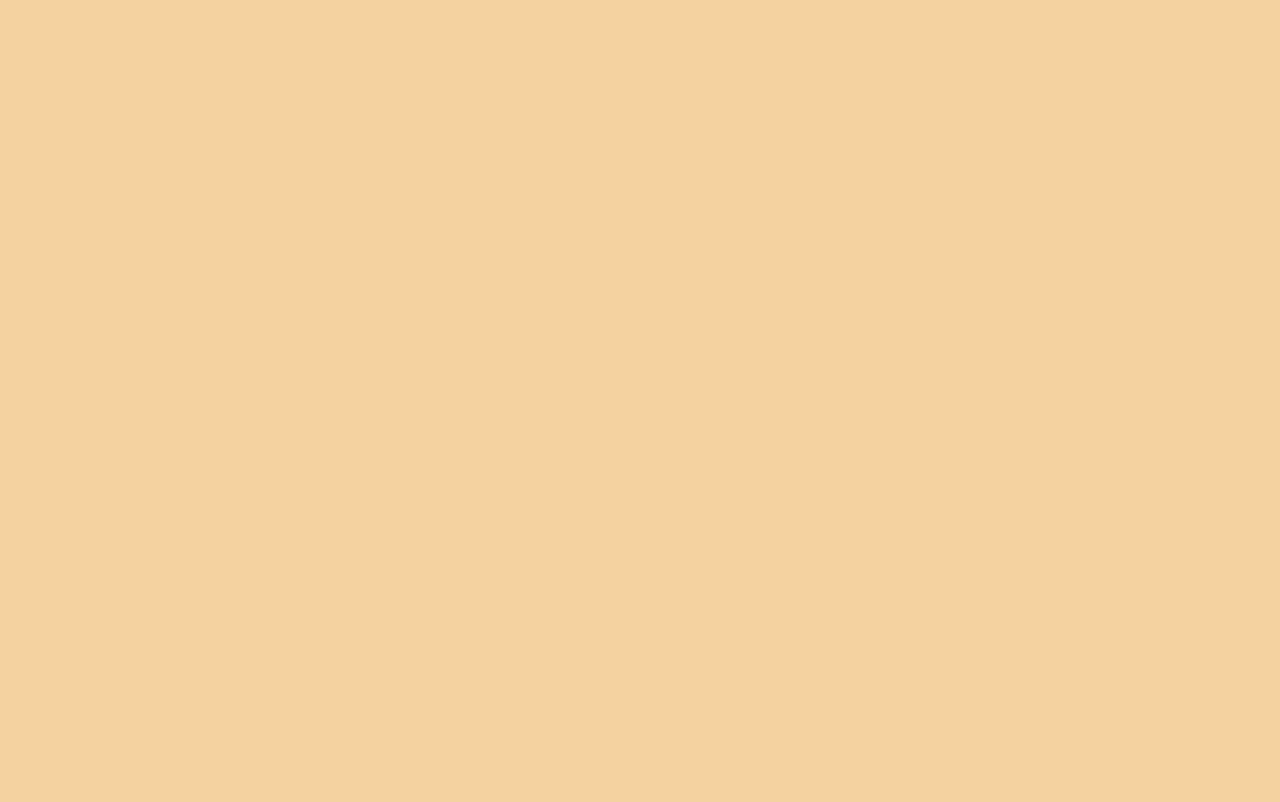
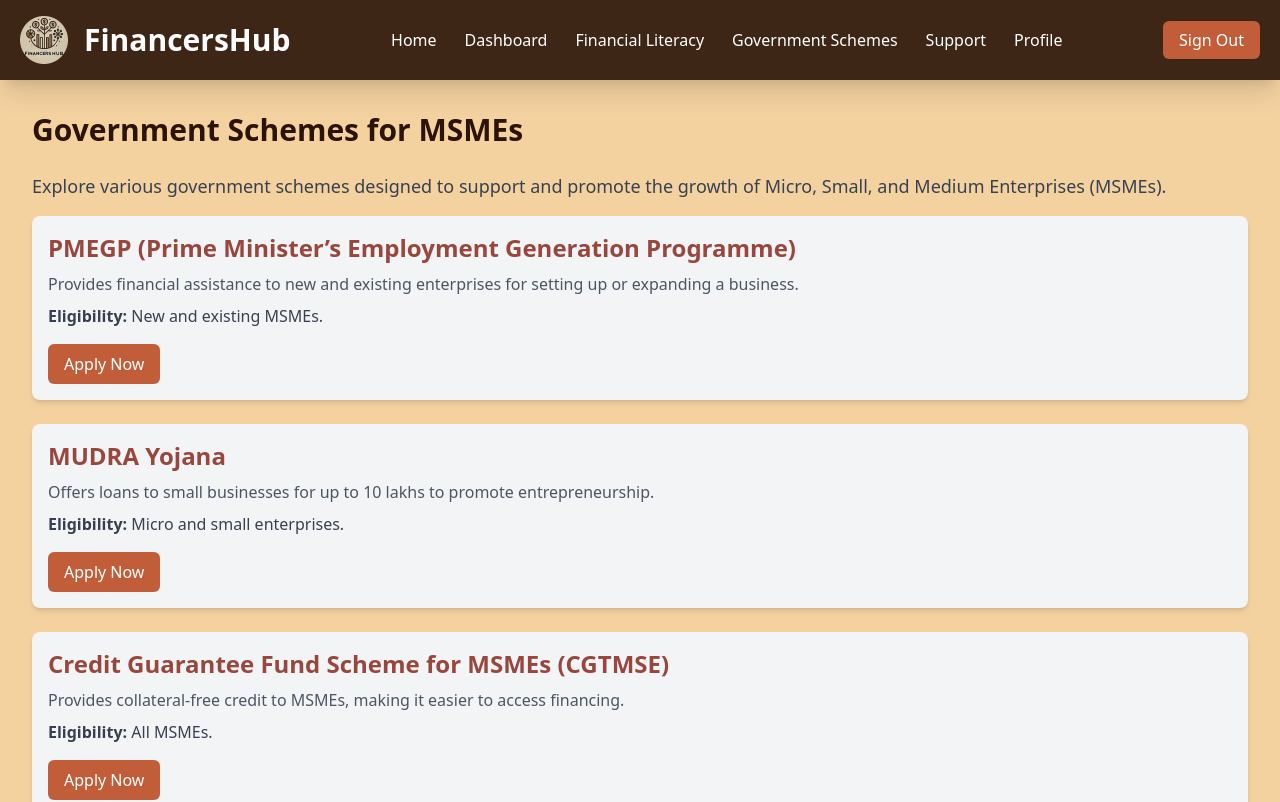
Before and after one commit to NaynaBisht/Financers-Hub, a React (Create React App) app in the folder client/: page /GovSchemes in a window 1280 px wide. Before the commit this address had no page. Shown: the top 802 px of the page. Built offline with nearby package versions, Linux system fonts and the light colour scheme.

Commit message:
govSchemes

```diff
--- a/client/package.json
+++ b/client/package.json
@@ -9,6 +9,7 @@
     "@testing-library/user-event": "^13.5.0",
     "autoprefixer": "^10.4.20",
     "axios": "^1.7.7",
+    "multer": "^1.4.5-lts.1",
     "postcss": "^8.4.47",
     "react": "^18.3.1",
     "react-dom": "^18.3.1",
--- a/client/src/App.js
+++ b/client/src/App.js
@@ -1,16 +1,30 @@
 import React from "react";
-import './index.css'
+import './index.css';
 import { BrowserRouter as Router, Route, Routes } from "react-router-dom";
 import LandingMSME from "./pages/MSME/LandingMSME.js";
-import Register from "./pages/MSME/Register.js"; // Ensure the correct path
+import Register from "./pages/MSME/Register.js";
+import Dashboard from './pages/MSME/Dashboard.js';
+import ApplyLoan from './pages/MSME/ApplyLoan.js';
+import Profile from "./pages/MSME/Profile.js";
+import GovSchemes from "./pages/MSME/GovSchemes.js";
+import FinancialLiteracy from "./pages/MSME/FinancialLiteracy.js";
+import LoanStatus from "./pages/MSME/LoanStatus.js";
+import Support from "./pages/MSME/Support.js";
 
 const App = () => {
     return (
         <Router>
             <div>
                 <Routes>
-                    <Route path="/" element={<Register />} />  {/* Main page for registration */}
-                    <Route path="/msme" element={<LandingMSME />} />  {/* Landing page after sign in */}
+                    <Route path="/" element={<Register />} />
+                    <Route path="/msme" element={<LandingMSME />} />
+                    <Route path="/Dashboard" element={<Dashboard />} />
+                    <Route path="/ApplyLoan" element={<ApplyLoan />} />
+                    <Route path="/Profile" element={<Profile />} />
+                    <Route path="/GovSchemes" element={<GovSchemes />} />
+                    <Route path="/FinancialLiteracy" element={<FinancialLiteracy />} />
+                    <Route path="/LoanStatus" element={<LoanStatus />} />
+                    <Route path="/Support" element={<Support />} />
                 </Routes>
             </div>
         </Router>
--- /dev/null
+++ b/client/src/pages/MSME/GovSchemes.js
@@ -0,0 +1,68 @@
+import React from 'react';
+import NavbarMSME from '../../components/NavbarMSME.js';
+
+const governmentSchemes = [
+    {
+        id: 1,
+        name: "PMEGP (Prime Minister’s Employment Generation Programme)",
+        description: "Provides financial assistance to new and existing enterprises for setting up or expanding a business.",
+        eligibility: "New and existing MSMEs.",
+        link: "/apply-pmegp"
+    },
+    {
+        id: 2,
+        name: "MUDRA Yojana",
+        description: "Offers loans to small businesses for up to 10 lakhs to promote entrepreneurship.",
+        eligibility: "Micro and small enterprises.",
+        link: "/apply-mudra"
+    },
+    {
+        id: 3,
+        name: "Credit Guarantee Fund Scheme for MSMEs (CGTMSE)",
+        description: "Provides collateral-free credit to MSMEs, making it easier to access financing.",
+        eligibility: "All MSMEs.",
+        link: "/apply-cgtmse"
+    },
+    {
+        id: 4,
+        name: "Technology Upgradation Fund Scheme (TUFS)",
+        description: "Supports MSMEs in upgrading technology to improve productivity and competitiveness.",
+        eligibility: "Existing MSMEs in textile and garment manufacturing.",
+        link: "/apply-tufs"
+    },
+    {
+        id: 5,
+        name: "Stand-Up India Scheme",
+        description: "Facilitates bank loans between 10 lakhs and 1 crore for SC/ST and women entrepreneurs.",
+        eligibility: "SC/ST and women entrepreneurs.",
+        link: "/apply-standup"
+    }
+];
+
+const GovernmentSchemes = () => {
+    return (
+        <div>
+            <NavbarMSME/>
+            <div className="container mx-auto p-8">
+                <h1 className="text-3xl font-bold text-[#2B1308] mb-6">Government Schemes for MSMEs</h1>
+                <p className="mb-4 text-lg text-gray-700">
+                    Explore various government schemes designed to support and promote the growth of Micro, Small, and Medium Enterprises (MSMEs).
+                </p>
+                <div className="space-y-6">
+                    {governmentSchemes.map((scheme) => (
+                        <div key={scheme.id} className="bg-gray-100 p-4 rounded-lg shadow-md">
+                            <h2 className="text-2xl font-semibold text-[#98473E]">{scheme.name}</h2>
+                            <p className="mt-2 text-gray-600">{scheme.description}</p>
+                            <p className="mt-2 text-gray-700"><strong>Eligibility:</strong> {scheme.eligibility}</p>
+                            <a href={scheme.link} className="mt-4 inline-block bg-[#C25D39] text-white px-4 py-2 rounded-md hover:bg-[#A13A28] transition">
+                                Apply Now
+                            </a>
+                        </div>
+                    ))}
+                </div>
+            </div>
+        </div>
+    );
+};
+
+export default GovernmentSchemes;
```
Also changed, not shown: 1 other file (tests, documents, lock files or other folders).
